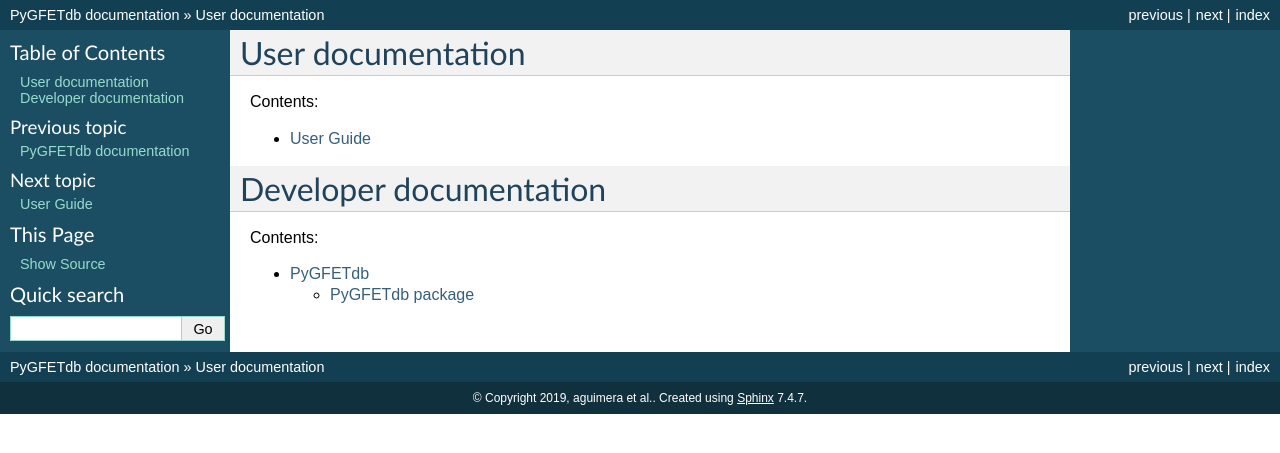
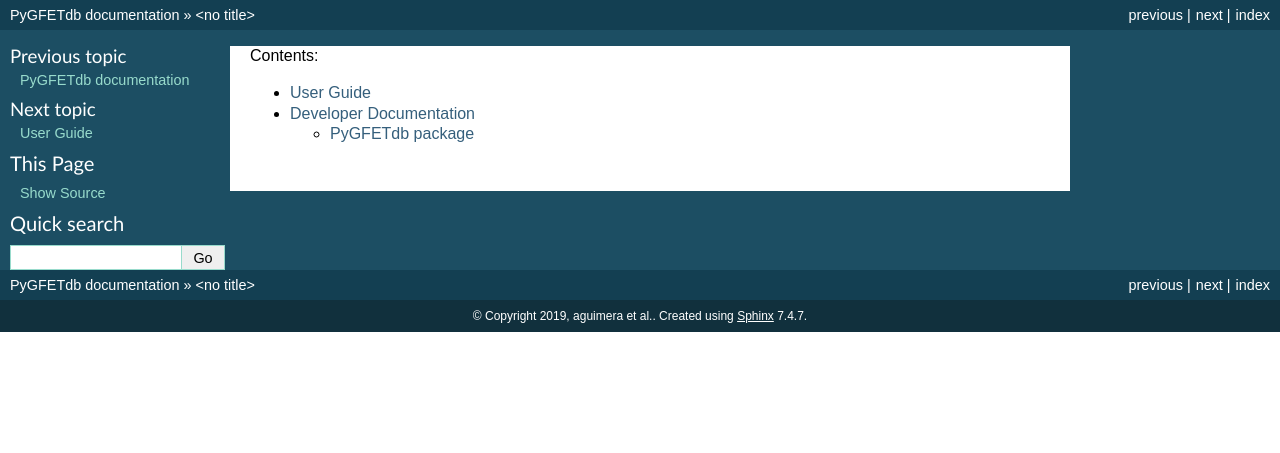
Before and after one commit to aguimera/PyGFETdb, a Sphinx documentation site: the page built from docs/contents.rst, in a window 1280 px wide. Shown: the top 453 px of the page. Built offline with Sphinx 7.4.7, drawn with Linux system fonts in a browser that asks for light colours.

Commit message:
Sphynx Docs quickstart for readthedocs.io

```diff
--- a/docs/contents.rst
+++ b/docs/contents.rst
@@ -3,23 +3,10 @@
    You can adapt this file completely to your liking, but it should at least
    contain the root `toctree` directive.
 
-User documentation
-====================================
 
 .. toctree::
    :maxdepth: 2
    :caption: Contents:
 
    usrguide
-
-
-
-
-Developer documentation
-====================================
-
-.. toctree::
-   :maxdepth: 2
-   :caption: Contents:
-
    modules
--- a/docs/modules.rst
+++ b/docs/modules.rst
@@ -1,5 +1,5 @@
-PyGFETdb
-========
+Developer Documentation
+=======================
 
 .. toctree::
    :maxdepth: 4
```
